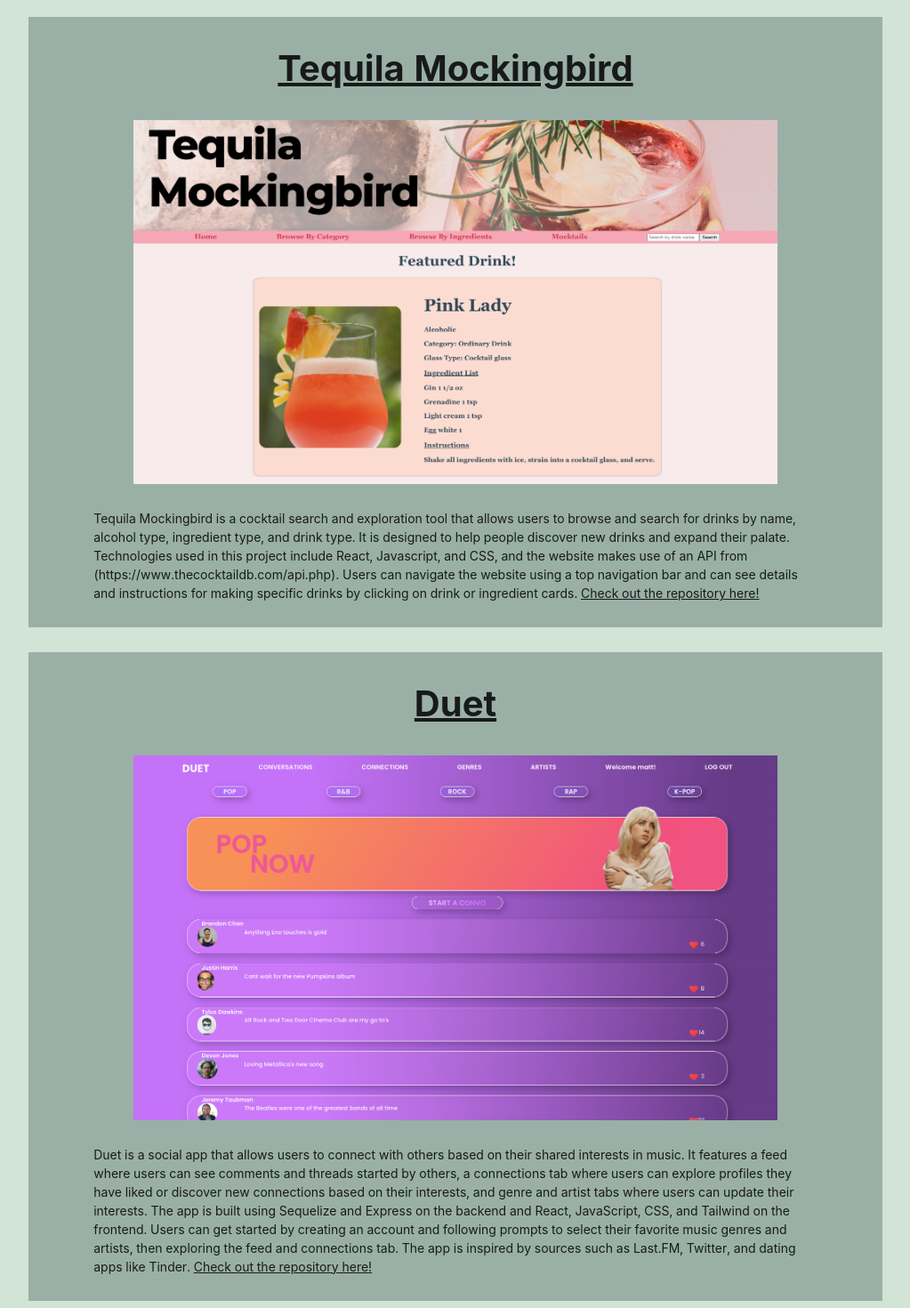
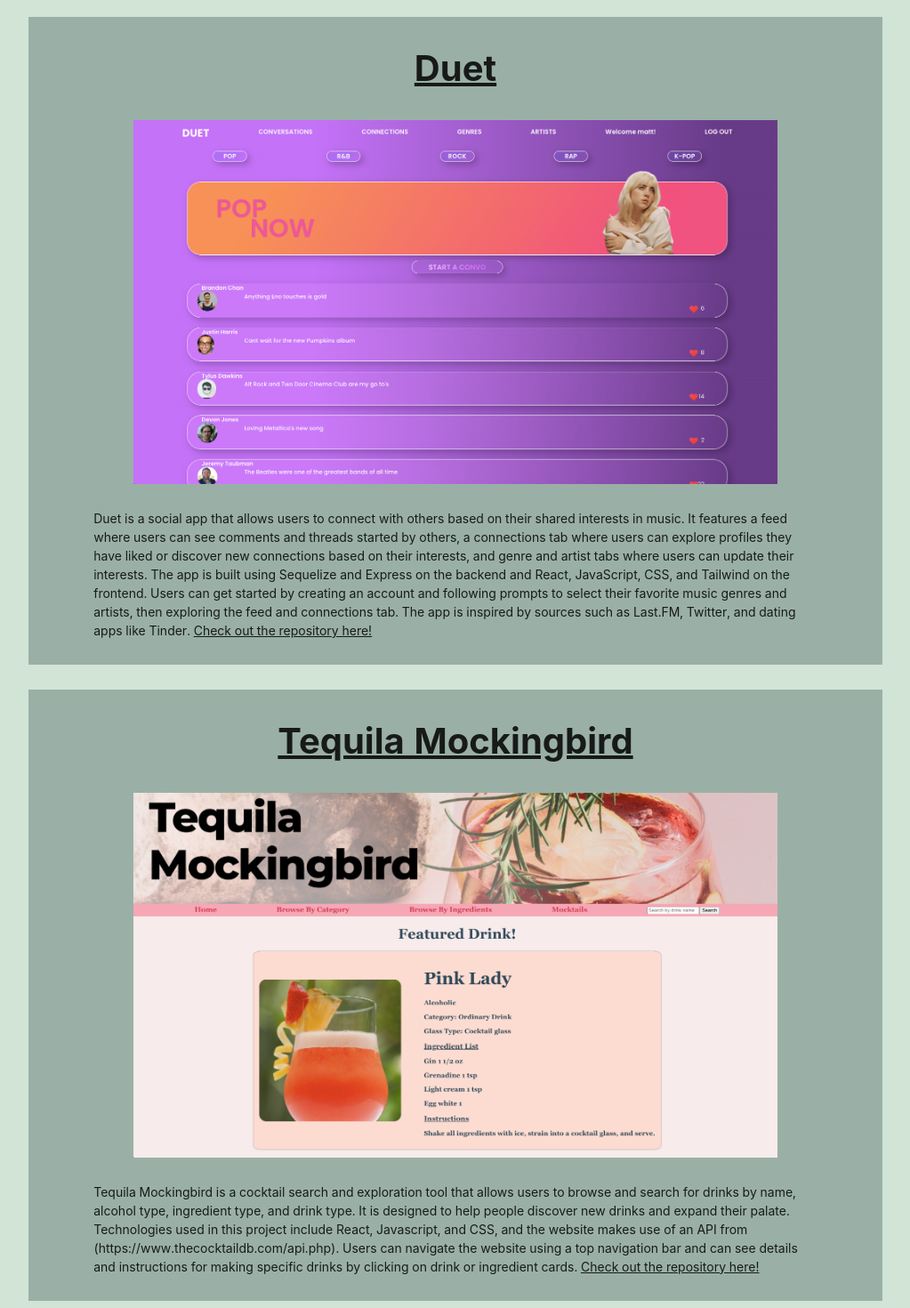
Before and after one commit to M-Sweeney/Portfolio_Website, a React (Create React App) app: page /portfolio in a window 1280 px wide. Shown: the part 240-1710 px from the top of the page at 89% size, without its empty margins (128-1151 px from the left). Built offline with nearby package versions, Linux system fonts and the light colour scheme.

Commit message:
adjusted portfolio page

```diff
--- a/src/components/Portfolio.jsx
+++ b/src/components/Portfolio.jsx
@@ -12,16 +12,15 @@ export default function Portfolio () {
   <h1 className="pagetitle">Portfolio</h1>
 
   <div className="portcontainer">
+  <a href='https://github.com/DuetSocial/Duet_FE' target="_blank" className="porttitle">Duet</a>
+    <img className='portimg' src={Duet}/>
+    <h2 className='portdescription'>Duet is a social app that allows users to connect with others based on their shared interests in music. It features a feed where users can see comments and threads started by others, a connections tab where users can explore profiles they have liked or discover new connections based on their interests, and genre and artist tabs where users can update their interests. The app is built using Sequelize and Express on the backend and React, JavaScript, CSS, and Tailwind on the frontend. Users can get started by creating an account and following prompts to select their favorite music genres and artists, then exploring the feed and connections tab. The app is inspired by sources such as Last.FM, Twitter, and dating apps like Tinder. <a href='https://github.com/DuetSocial/Duet_FE' target="_blank" className='repo'>Check out the repository here!</a></h2>
+  </div>
+
+  <div className="portcontainer">
   <a href='https://github.com/M-Sweeney/Tequila_Mockingbird' target="_blank" className="porttitle">Tequila Mockingbird</a>
   <img className='portimg' src={Teq}/>
   <h2 className='portdescription'>Tequila Mockingbird is a cocktail search and exploration tool that allows users to browse and search for drinks by name, alcohol type, ingredient type, and drink type. It is designed to help people discover new drinks and expand their palate. Technologies used in this project include React, Javascript, and CSS, and the website makes use of an API from <a href='https://www.thecocktaildb.com/api.php' target="_blank">(https://www.thecocktaildb.com/api.php)</a>. Users can navigate the website using a top navigation bar and can see details and instructions for making specific drinks by clicking on drink or ingredient cards. <a href='https://github.com/M-Sweeney/Tequila_Mockingbird' target="_blank" className='repo'>Check out the repository here!</a></h2>
-  </div>
-
-  <div className="portcontainer">
-  <a href='https://github.com/DuetSocial/Duet_FE' target="_blank" className="porttitle">Duet</a>
-    <img className='portimg' src={Duet}/>
-    {/* <img className='portimg' src={Duet2}/> */}
-    <h2 className='portdescription'>Duet is a social app that allows users to connect with others based on their shared interests in music. It features a feed where users can see comments and threads started by others, a connections tab where users can explore profiles they have liked or discover new connections based on their interests, and genre and artist tabs where users can update their interests. The app is built using Sequelize and Express on the backend and React, JavaScript, CSS, and Tailwind on the frontend. Users can get started by creating an account and following prompts to select their favorite music genres and artists, then exploring the feed and connections tab. The app is inspired by sources such as Last.FM, Twitter, and dating apps like Tinder. <a href='https://github.com/DuetSocial/Duet_FE' target="_blank" className='repo'>Check out the repository here!</a></h2>
   </div>
 
   <div className="portcontainer">
```
